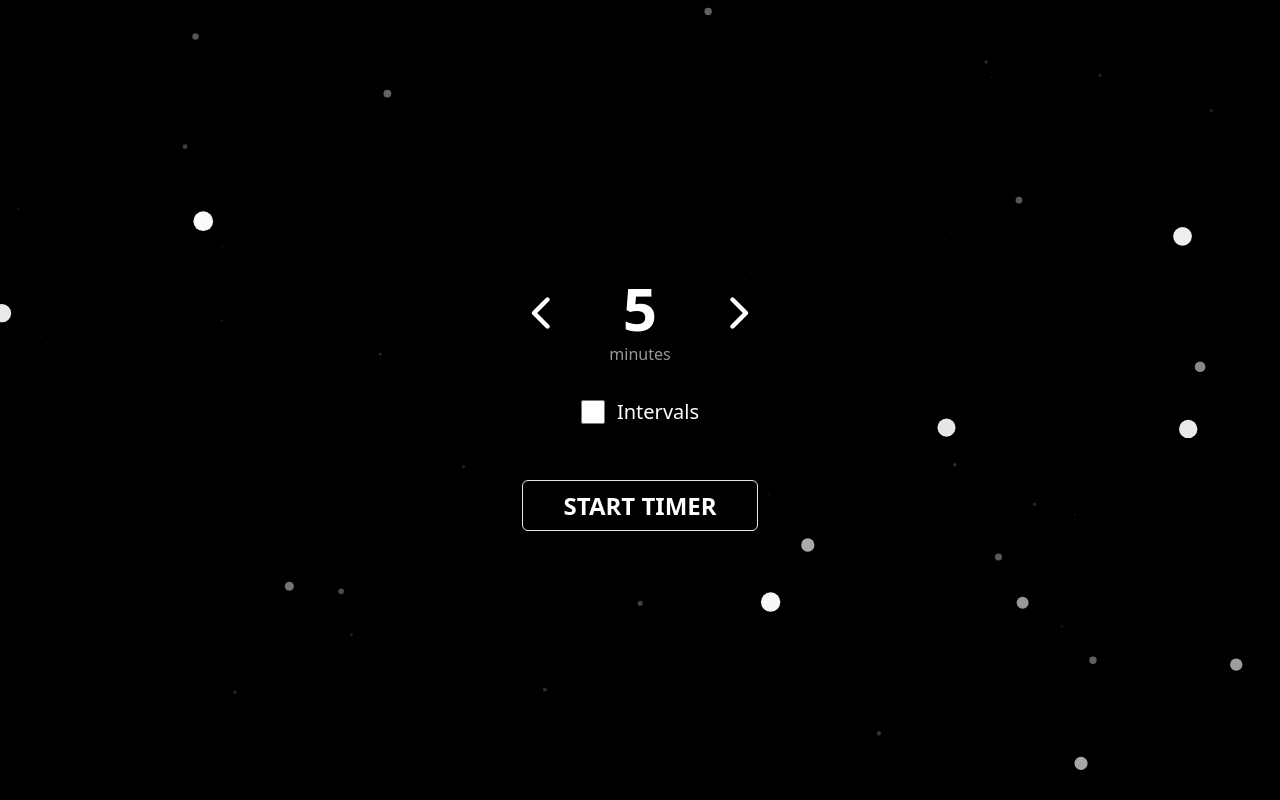
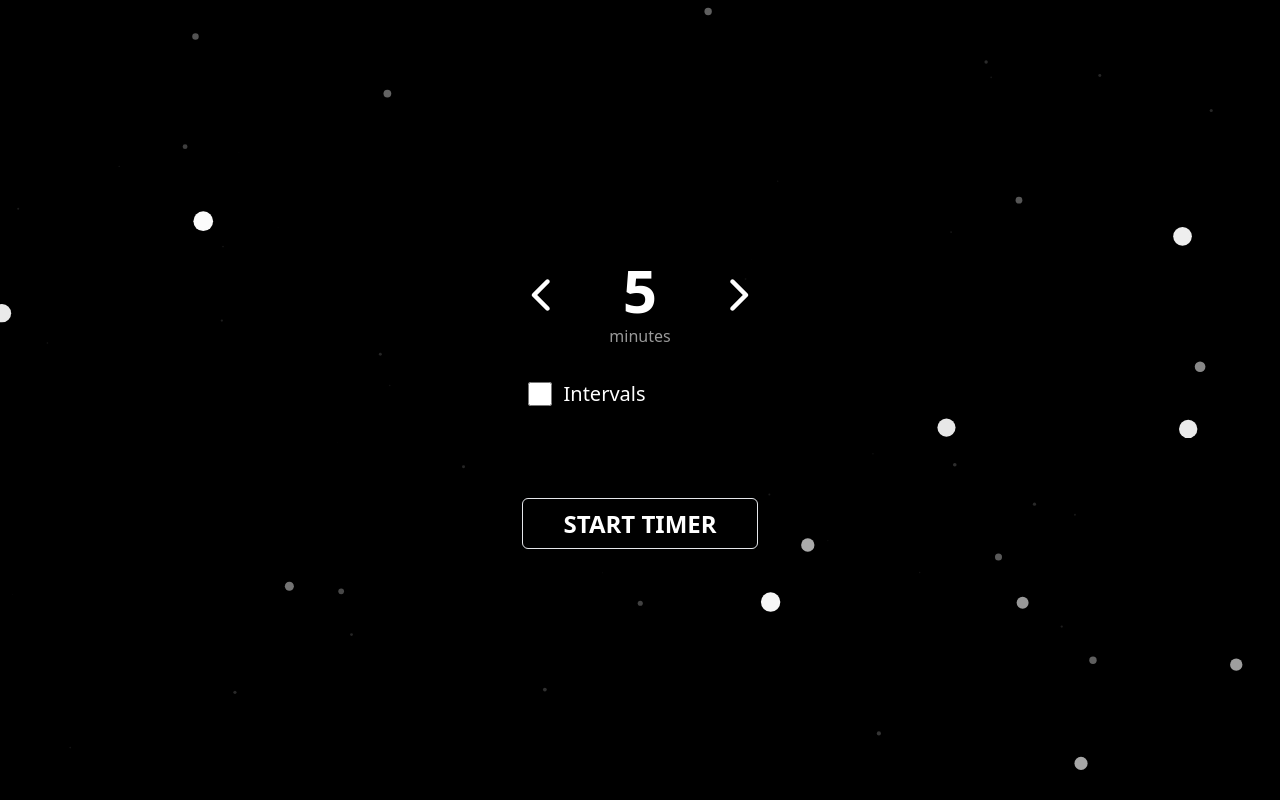
Before and after one commit to LucasDaSilva96/Interval-App---for-all-you-timing-needs, a React (Vite) app: page /settings in a window 1280 px wide. Built offline with nearby package versions, Linux system fonts and the light colour scheme; what easytimer.js would draw is missing.

Commit message:
Fix styling of the setTimer-page for better animation of checkboxes

```diff
--- a/src/components/TimerSettings.tsx
+++ b/src/components/TimerSettings.tsx
@@ -65,7 +65,7 @@ export default function TimerSettings() {
         </div>
 
         <AnimatePresence mode='wait'>
-          {hasInterval && (
+          {hasInterval ? (
             <motion.div
               initial={{ opacity: 0, scale: 0.8 }}
               animate={{ opacity: 1, scale: 1 }}
@@ -83,6 +83,8 @@ export default function TimerSettings() {
               />
               <label htmlFor='break'>5 min break / interval</label>
             </motion.div>
+          ) : (
+            <div className='w-[225px] h-[28px]' />
           )}
         </AnimatePresence>
       </motion.div>
```
